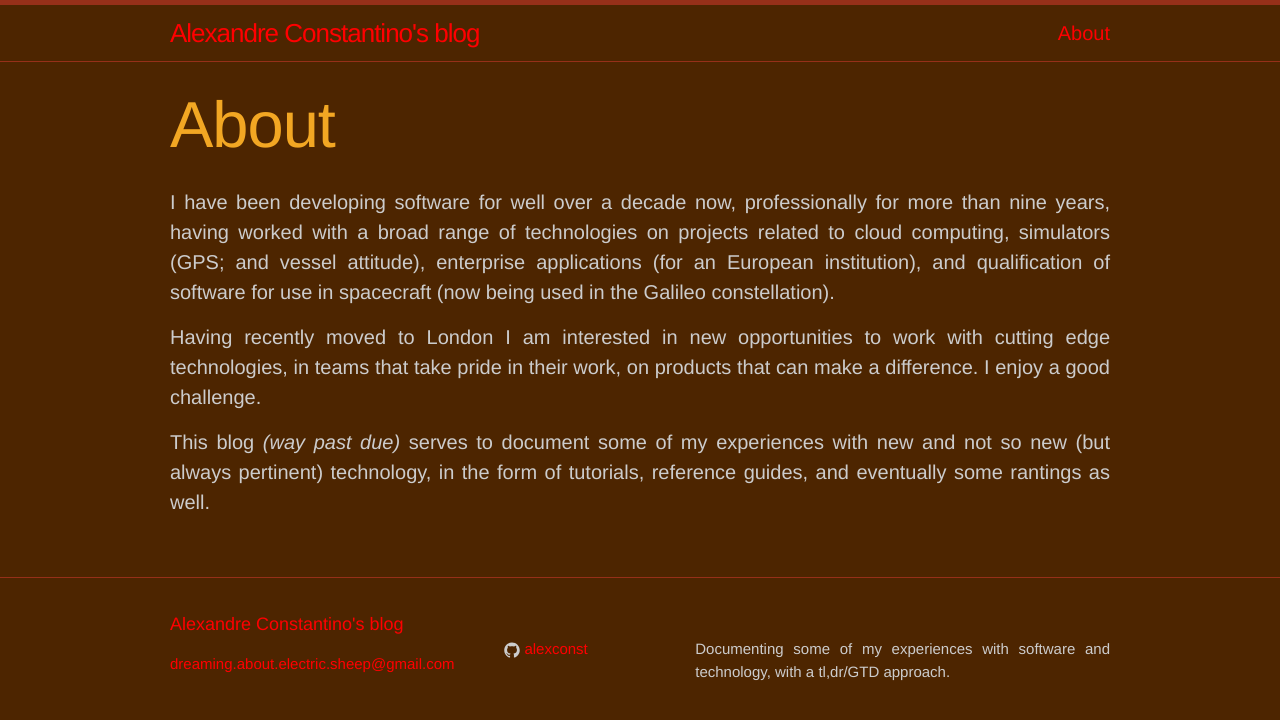
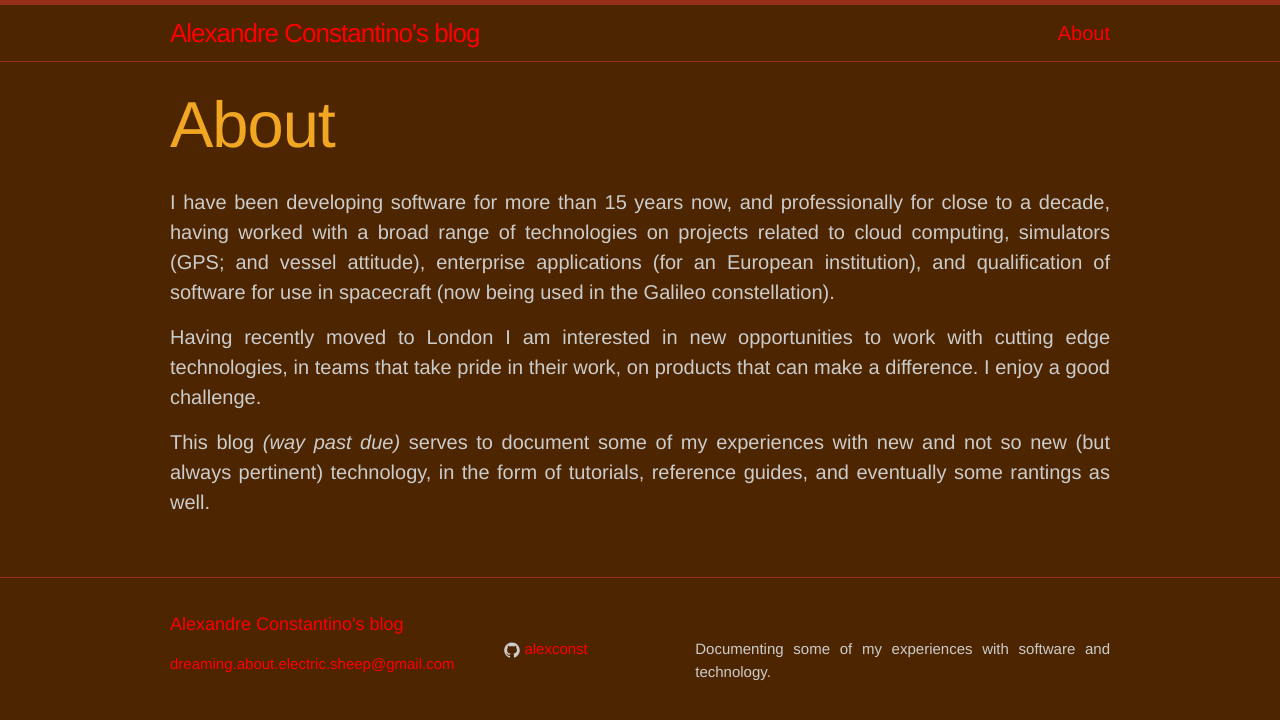
Before and after one commit to alexconst/alexconst.github.io, a Jekyll site: the page built from about.markdown, in a window 1280 px wide. Shown: the top 720 px of the page. Built offline with Jekyll 4.4.1, drawn with Linux system fonts in a browser that asks for light colours; Markdown is read by kramdown in place of the engine named in the settings.

Commit message:
Update site about and permalink format

```diff
--- a/_config.yml
+++ b/_config.yml
@@ -3,8 +3,7 @@ title: Alexandre Constantino's blog
 #subtitle: Blogging the final frontier. These are the voyages of the starship Enterprise.
 email: dreaming.about.electric.sheep@gmail.com
 description: > # this means to ignore newlines until "baseurl:"
-  Documenting some of my experiences with software and technology,
-  with a tl,dr/GTD approach.
+  Documenting some of my experiences with software and technology.
 baseurl: "" # the subpath of your site, e.g. /blog/
 url: "http://yourdomain.com" # the base hostname & protocol for your site
 #twitter_username: jekyllrb
@@ -16,4 +15,4 @@ redcarpet:
     extensions: [autolink, footnotes]
 highlighter: pygments
 
-permalink: /:year/:month/:day/:title/
+permalink: /:categories/:year/:month/:day/:title/
--- a/about.markdown
+++ b/about.markdown
@@ -4,7 +4,7 @@ title: About
 permalink: /about/
 ---
 
-I have been developing software for well over a decade now, professionally for more than nine years, having worked with a broad range of technologies on projects related to cloud computing, simulators (GPS; and vessel attitude), enterprise applications (for an European institution), and qualification of software for use in spacecraft (now being used in the Galileo constellation).
+I have been developing software for more than 15 years now, and professionally for close to a decade, having worked with a broad range of technologies on projects related to cloud computing, simulators (GPS; and vessel attitude), enterprise applications (for an European institution), and qualification of software for use in spacecraft (now being used in the Galileo constellation).
 
 Having recently moved to London I am interested in new opportunities to work with cutting edge technologies, in teams that take pride in their work, on products that can make a difference. I enjoy a good challenge.
 
```
